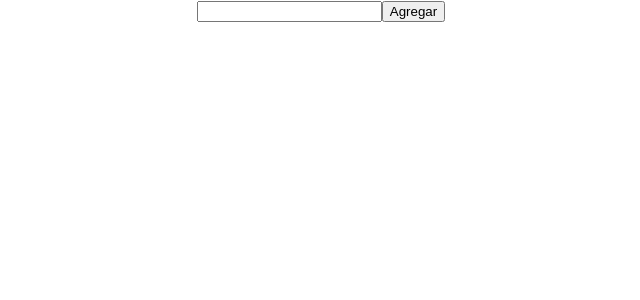
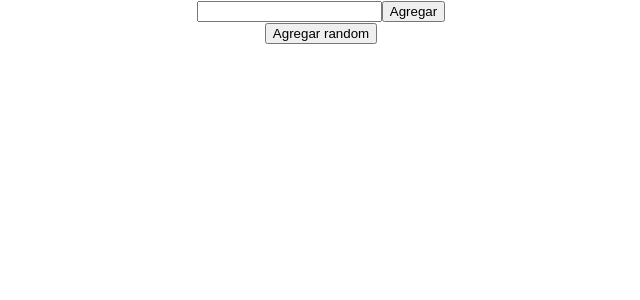
Before and after one commit to joeljf24/rick-and-morty, a React (Create React App) app: page / in a window 1280 px wide. Shown: the top 300 px of the page, without its empty margins (319-959 px from the left). Built offline with nearby package versions, Linux system fonts and the light colour scheme.

Commit message:
ADD: Botón random

```diff
--- a/src/App.js
+++ b/src/App.js
@@ -1,6 +1,6 @@
 import './App.css';
-import Cards from './components/Cards.jsx';
-import Nav from './components/Nav';
+import Cards from './components/Cards/Cards.jsx';
+import Nav from './components/Nav/Nav';
 import { useState } from 'react';
 import axios from 'axios';
 
@@ -8,13 +8,38 @@ function App() {
    const [characters, setCharacters] = useState([])
 
    const onSearch = (id) => {
-      axios(`https://rickandmortyapi.com/api/character/${id}`).then(({ data }) => {
+      axios(`https://rickandmortyapi.com/api/character/${id}`)
+      .then(({ data }) => {
          if (data.name) {
             setCharacters((oldChars) => [...oldChars, data]);
          } else {
             alert('¡No hay personajes con este ID!');
          }
       });
+   }
+
+   const randomize = () => {
+      let haveIt = [];
+      let random = (Math.random() * 826).toFixed();
+
+      random = Number(random);
+
+      if(!haveIt.includes(random)) {
+         haveIt.push(random);
+         fetch(`https://rickandmortyapi.com/api/character/${random}`)
+         .then((response) => response.json())
+         .then((data) => {
+            if (data.name) {
+               setCharacters((oldChars) => [...oldChars, data]);
+            } else {
+               alert('¡No hay personajes con este ID!');
+            }
+         });
+      }
+      else {
+         alert('Ya agregaste a todos los personajes')
+         return false
+      }
    }
 
    const onClose = (id) => {
@@ -24,7 +49,7 @@ function App() {
 
    return (
       <div className='App'>
-         <Nav onSearch={onSearch}/>
+         <Nav onSearch={onSearch} random={randomize}/>
          <Cards characters={characters} onClose={onClose}/>
       </div>
    );
--- a/src/components/Cards.jsx
+++ b/src/components/Cards/Cards.jsx
@@ -1,4 +1,4 @@
-import Card from './Card';
+import Card from '../Card/Card';
 
 export default function Cards({ characters, onClose }) {
    return (
--- a/src/components/Nav.jsx
+++ /dev/null
@@ -1,11 +0,0 @@
-import SearchBar from "./SearchBar";
-
-const Nav = ({onSearch}) => {
-    return (
-        <nav>
-            <SearchBar onSearch={onSearch}/>
-        </nav>
-    )
-}
-
-export default Nav;
--- /dev/null
+++ b/src/components/Nav/Nav.jsx
@@ -0,0 +1,12 @@
+import SearchBar from "../SearchBar/SearchBar";
+
+const Nav = ({onSearch, random}) => {
+    return (
+        <nav>
+            <SearchBar onSearch={onSearch}/>
+            <button className="random" onClick={random}>Agregar random</button>
+        </nav>
+    )
+}
+
+export default Nav;
```
Also changed, not shown: src/components/Card/Card.jsx (renamed from src/components/Card.jsx), src/components/Card/Card.module.css (added), src/components/Cards/Cards.module.css (added), src/components/Nav/Nav.module.css (added), src/components/SearchBar/SearchBar.jsx (renamed from src/components/SearchBar.jsx), src/components/SearchBar/SearchBar.module.css (added).
